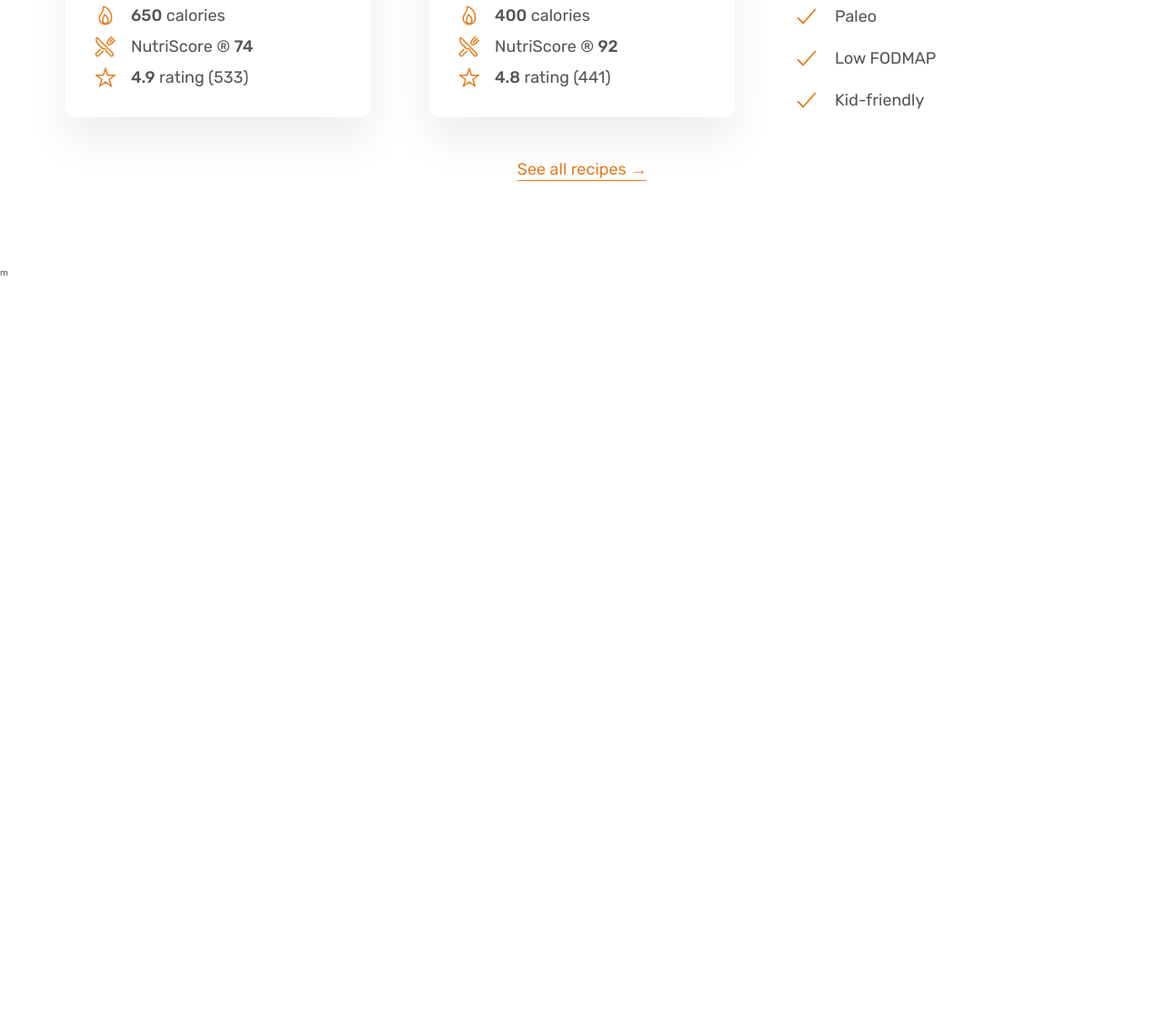
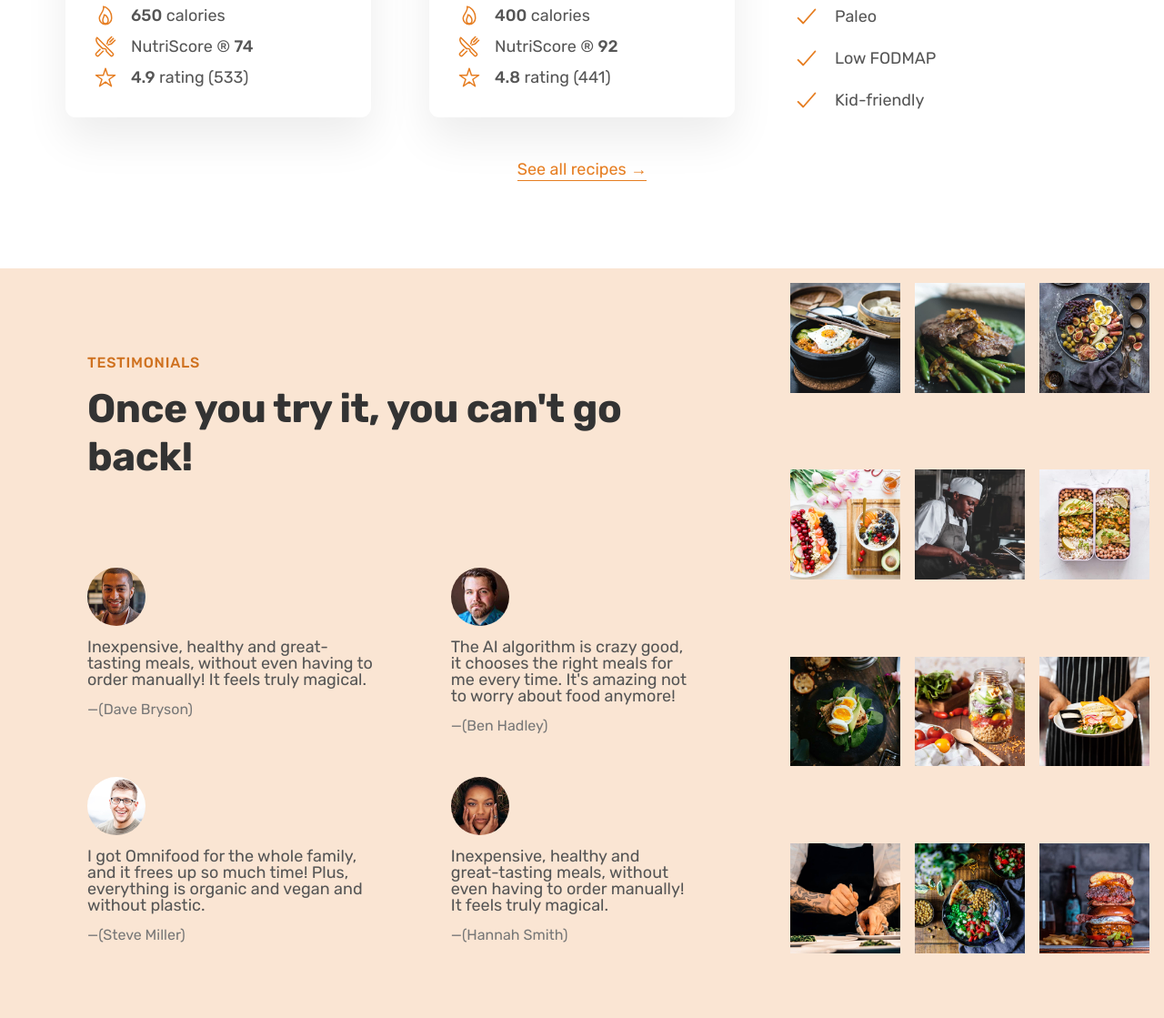
Before and after one commit to dipak-c/omnifood, a plain HTML site: page index.html in a window 1280 px wide. Shown: the part 3247-4366 px from the top of the page at 91% size. Before the commit the page ends 3553 px from the top, so only its background shows below. Drawn offline with nearby package versions, Linux system fonts and the light colour scheme.

Commit message:
Testimonal section completed

```diff
--- a/css/style.css
+++ b/css/style.css
@@ -400,3 +400,63 @@
   text-align: center;
   font-size: 1.8rem;
 }
+
+/*******************************/
+/* TESTIMONIALS SECTION */
+/*******************************/
+
+.section-testimonials {
+  background-color: #fae5d3;
+  display: grid;
+  grid-template-columns: 2fr 1fr;
+}
+
+.testimonials-container {
+  padding: 9.6rem;
+}
+
+.testimonials {
+  display: grid;
+  grid-template-columns: 55fr 45fr;
+  row-gap: 4.8rem;
+  column-gap: 8rem;
+}
+
+.testimonial-img {
+  width: 6.4rem;
+  border-radius: 50%;
+  margin-bottom: 1.2rem;
+}
+
+.testimonial-text {
+  font-size: 1.8rem;
+  line-height: 1.8rem;
+  margin-bottom: 1.6rem;
+}
+
+.testimonial-name {
+  font-size: 1.6rem;
+  color: #777;
+}
+
+.gallery {
+  display: grid;
+  grid-template-columns: repeat(3, 1fr);
+  gap: 1.6rem;
+  padding: 1.6rem;
+}
+
+.gallery-item {
+  overflow: hidden;
+}
+
+.gallery-item img {
+  display: block;
+  width: 100%;
+  align-items: center;
+  transition: all 0.3s;
+}
+
+.gallery-item img:hover {
+  transform: scale(1.1);
+}
--- a/index.html
+++ b/index.html
@@ -258,8 +258,142 @@
           <a href="#" class="link">See all recipes &rarr;</a>
         </div>
       </section>
+
+      <section class="section-testimonials">
+        <div class="testimonials-container">
+          <span class="subheading">Testimonials</span>
+          <h2 class="heading-secondary">Once you try it, you can't go back!</h2>
+
+          <div class="testimonials">
+            <figure class="testimonial">
+              <img
+                src="img/customers/dave.jpg"
+                alt="Photo of customer"
+                class="testimonial-img"
+              />
+              <blockquote class="testimonial-text">
+                Inexpensive, healthy and great-tasting meals, without even
+                having to order manually! It feels truly magical.
+              </blockquote>
+              <p class="testimonial-name">&mdash;(Dave Bryson)</p>
+            </figure>
+
+            <figure class="testimonial">
+              <img
+                src="img/customers/ben.jpg"
+                alt="Photo of customer"
+                class="testimonial-img"
+              />
+              <blockquote class="testimonial-text">
+                The AI algorithm is crazy good, it chooses the right meals for
+                me every time. It's amazing not to worry about food anymore!
+              </blockquote>
+              <p class="testimonial-name">&mdash;(Ben Hadley)</p>
+            </figure>
+
+            <figure class="testimonial">
+              <img
+                src="img/customers/steve.jpg"
+                alt="Photo of customer"
+                class="testimonial-img"
+              />
+              <blockquote class="testimonial-text">
+                I got Omnifood for the whole family, and it frees up so much
+                time! Plus, everything is organic and vegan and without plastic.
+              </blockquote>
+              <p class="testimonial-name">&mdash;(Steve Miller)</p>
+            </figure>
+
+            <figure class="testimonial">
+              <img
+                src="img/customers/hannah.jpg"
+                alt="Photo of customer"
+                class="testimonial-img"
+              />
+              <blockquote class="testimonial-text">
+                Inexpensive, healthy and great-tasting meals, without even
+                having to order manually! It feels truly magical.
+              </blockquote>
+              <p class="testimonial-name">&mdash;(Hannah Smith)</p>
+            </figure>
+          </div>
+        </div>
+        <div class="gallery">
+          <figure class="gallery-item">
+            <img
+              src="img/gallery/gallery-1.jpg"
+              alt="Photo of beautifully arranged food"
+            />
+          </figure>
+          <figure class="gallery-item">
+            <img
+              src="img/gallery/gallery-2.jpg"
+              alt="Photo of beautifully arranged food"
+            />
+          </figure>
+          <figure class="gallery-item">
+            <img
+              src="img/gallery/gallery-3.jpg"
+              alt="Photo of beautifully arranged food"
+            />
+          </figure>
+          <figure class="gallery-item">
+            <img
+              src="img/gallery/gallery-4.jpg"
+              alt="Photo of beautifully arranged food"
+            />
+          </figure>
+          <figure class="gallery-item">
+            <img
+              src="img/gallery/gallery-5.jpg"
+              alt="Photo of beautifully arranged food"
+            />
+          </figure>
+          <figure class="gallery-item">
+            <img
+              src="img/gallery/gallery-6.jpg"
+              alt="Photo of beautifully arranged food"
+            />
+          </figure>
+          <figure class="gallery-item">
+            <img
+              src="img/gallery/gallery-7.jpg"
+              alt="Photo of beautifully arranged food"
+            />
+          </figure>
+          <figure class="gallery-item">
+            <img
+              src="img/gallery/gallery-8.jpg"
+              alt="Photo of beautifully arranged food"
+            />
+          </figure>
+          <figure class="gallery-item">
+            <img
+              src="img/gallery/gallery-9.jpg"
+              alt="Photo of beautifully arranged food"
+            />
+          </figure>
+          <figure class="gallery-item">
+            <img
+              src="img/gallery/gallery-10.jpg"
+              alt="Photo of beautifully arranged food"
+            />
+          </figure>
+          <figure class="gallery-item">
+            <img
+              src="img/gallery/gallery-11.jpg"
+              alt="Photo of beautifully arranged food"
+            />
+          </figure>
+          <figure class="gallery-item">
+            <img
+              src="img/gallery/gallery-12.jpg"
+              alt="Photo of beautifully arranged food"
+            />
+          </figure>
+        </div>
+      </section>
     </main>
-
     <script
       type="module"
       src="https://unpkg.com/ionicons@7.1.0/dist/ionicons/ionicons.esm.js"
@@ -270,4 +404,3 @@
     ></script>
   </body>
 </html>
-m
```
